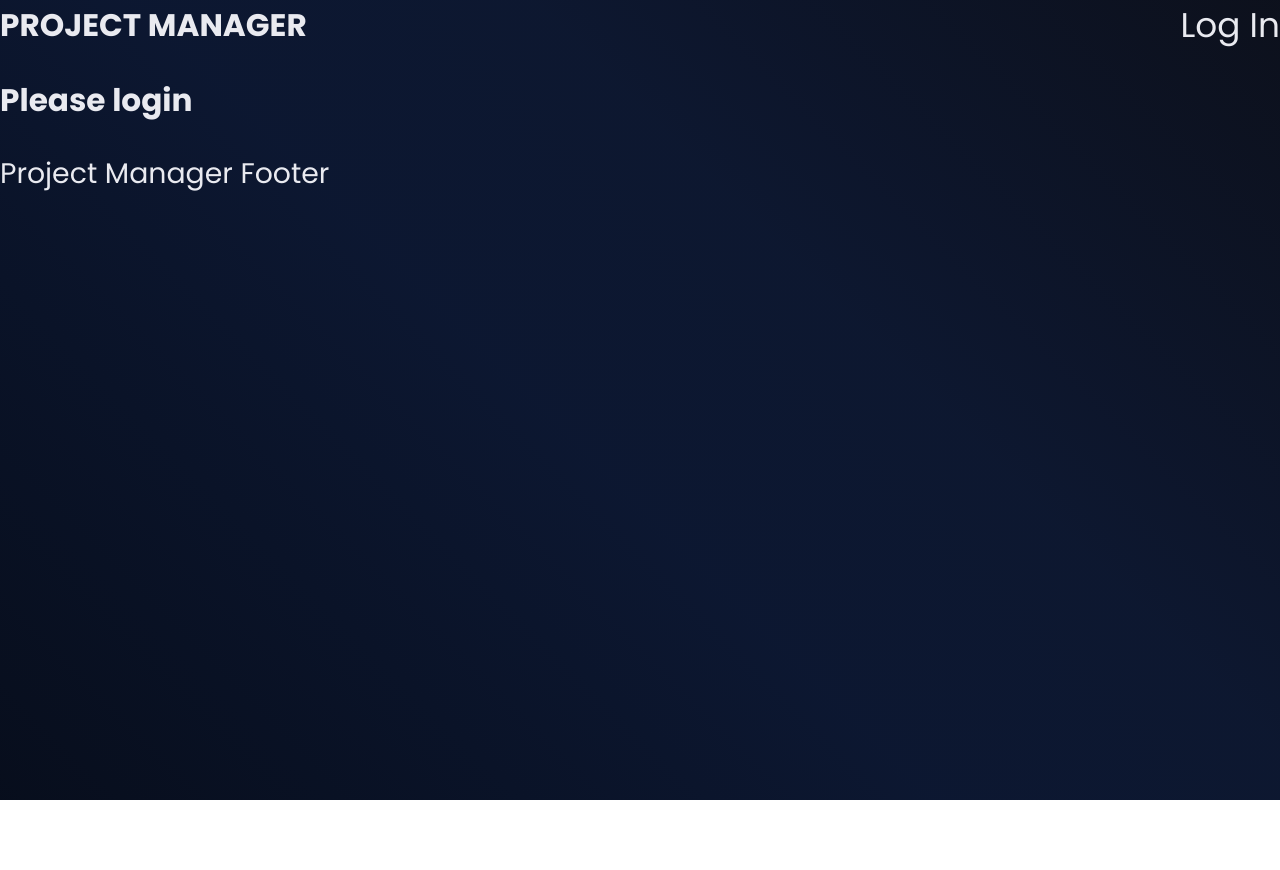
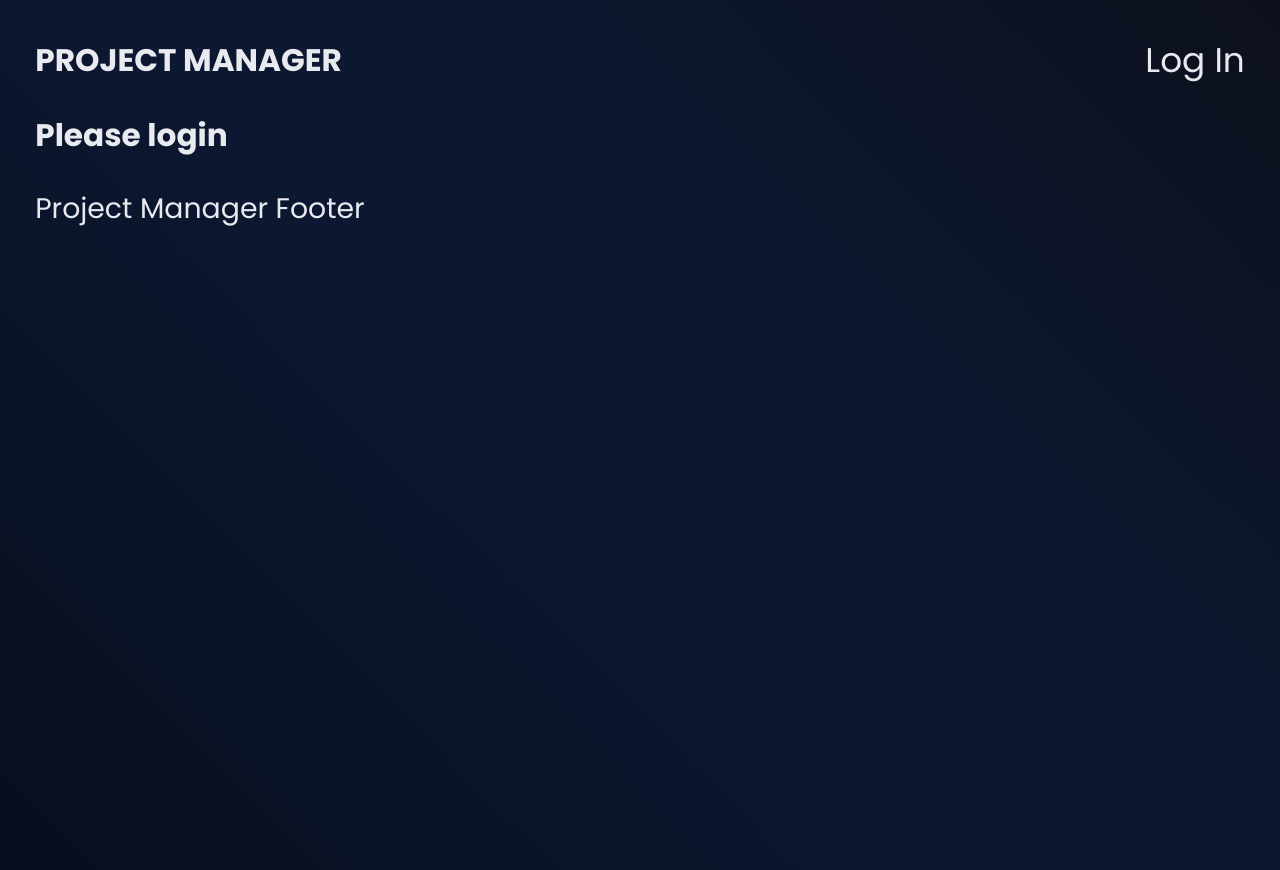
Before and after one commit to venoblin/teamhub-frontend, a React (Create React App) app: page / in a window 1280 px wide. Before the commit the page ends 800 px from the top, so only its background shows below. Built offline with nearby package versions, Linux system fonts and the light colour scheme; no server answers.

Commit message:
added padding

```diff
--- a/src/styles/index.css
+++ b/src/styles/index.css
@@ -6,6 +6,7 @@
 body {
   height: 100vh;
   margin: 0;
+  padding: 2rem;
   font-family: "Poppins", sans-serif;
   -webkit-font-smoothing: antialiased;
   -moz-osx-font-smoothing: grayscale;
--- a/src/styles/index.scss
+++ b/src/styles/index.scss
@@ -8,6 +8,7 @@
 body {
   height: 100vh;
   margin: 0;
+  padding: 2rem;
   font-family: 'Poppins', sans-serif;
   -webkit-font-smoothing: antialiased;
   -moz-osx-font-smoothing: grayscale;
```
Also changed, not shown: 1 other file (tests, documents, lock files or other folders).
